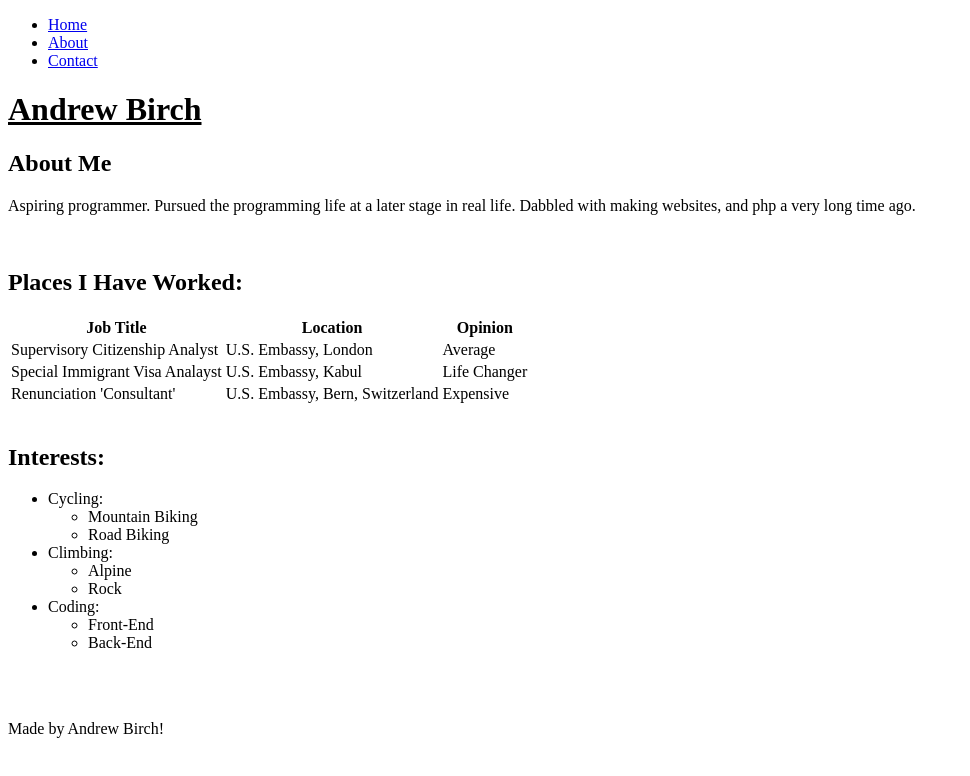
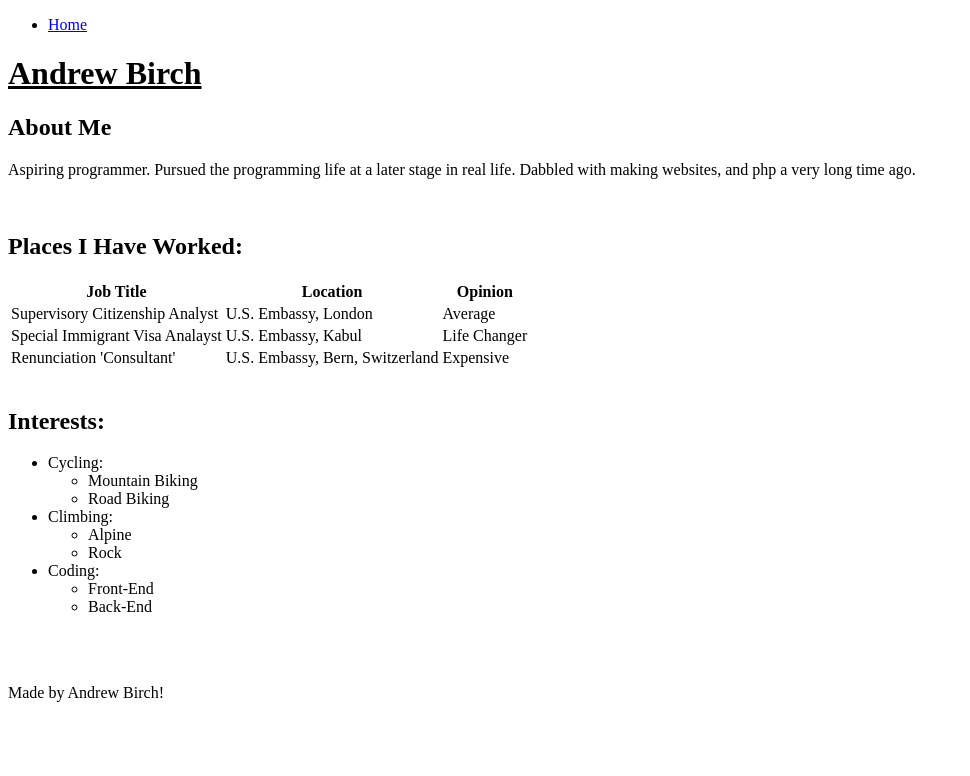
Before and after one commit to BirchAD/Xander-Academy, a plain HTML site: page HTML/HTMl-Blog-Exercise/about.html in a window 1280 px wide. Shown: the whole page, without its empty margins (0-970 px from the left). Drawn offline with Linux system fonts and the light colour scheme.

Commit message:
refactored about page

```diff
--- a/HTML/HTMl-Blog-Exercise/about.html
+++ b/HTML/HTMl-Blog-Exercise/about.html
@@ -7,14 +7,12 @@
     <title>About Me</title>
   </head>
   <body>
+    <nav>
+      <ul>
+        <li><a href="index.html">Home</a></li>
+      </ul>
+    </nav>
     <header>
-      <nav>
-        <ul>
-          <li><a href="index.html">Home</a></li>
-          <li><a href="about.html">About</a></li>
-          <li><a href="contact.html">Contact</a></li>
-        </ul>
-      </nav>
       <h1><u>Andrew Birch</u></h1>
     </header>
     <main>
```
Also changed, not shown: HTML/HTMl-Blog-Exercise/contact.html (+3 -3 lines), HTML/HTMl-Blog-Exercise/index.html (+1 -1 lines).
